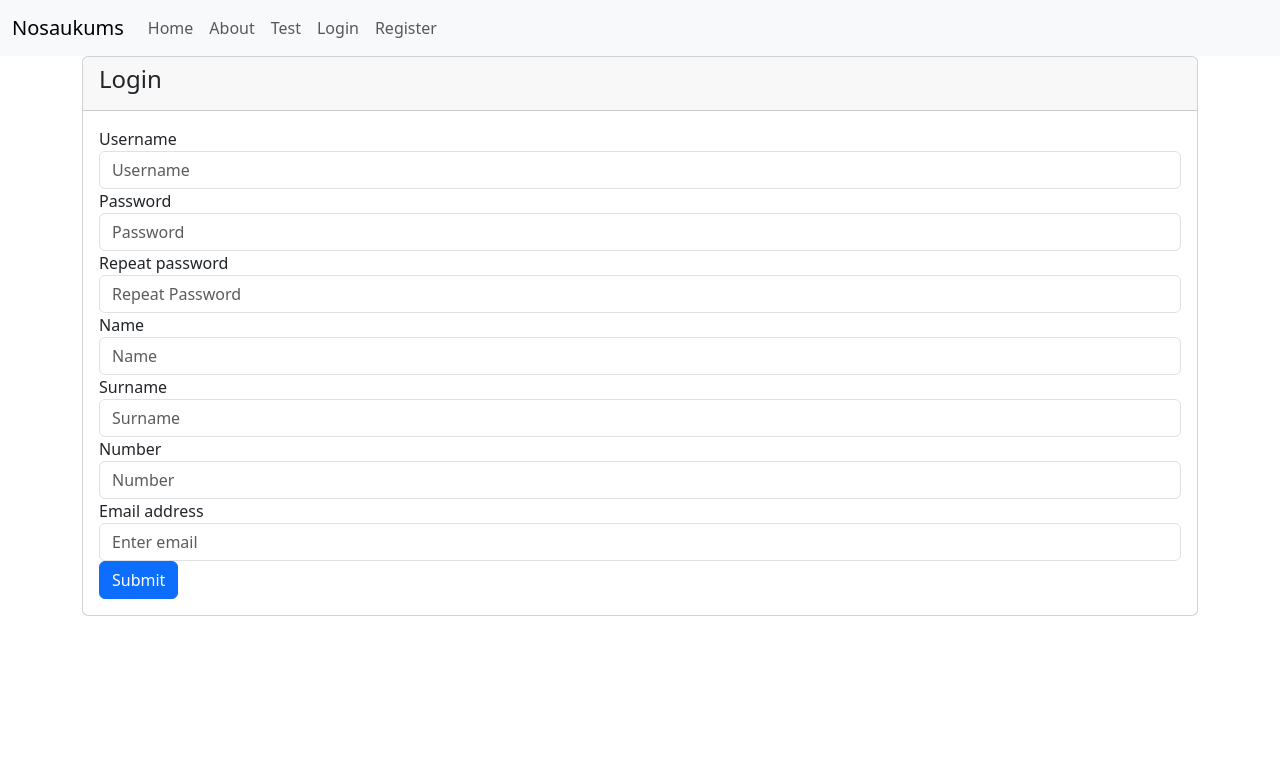
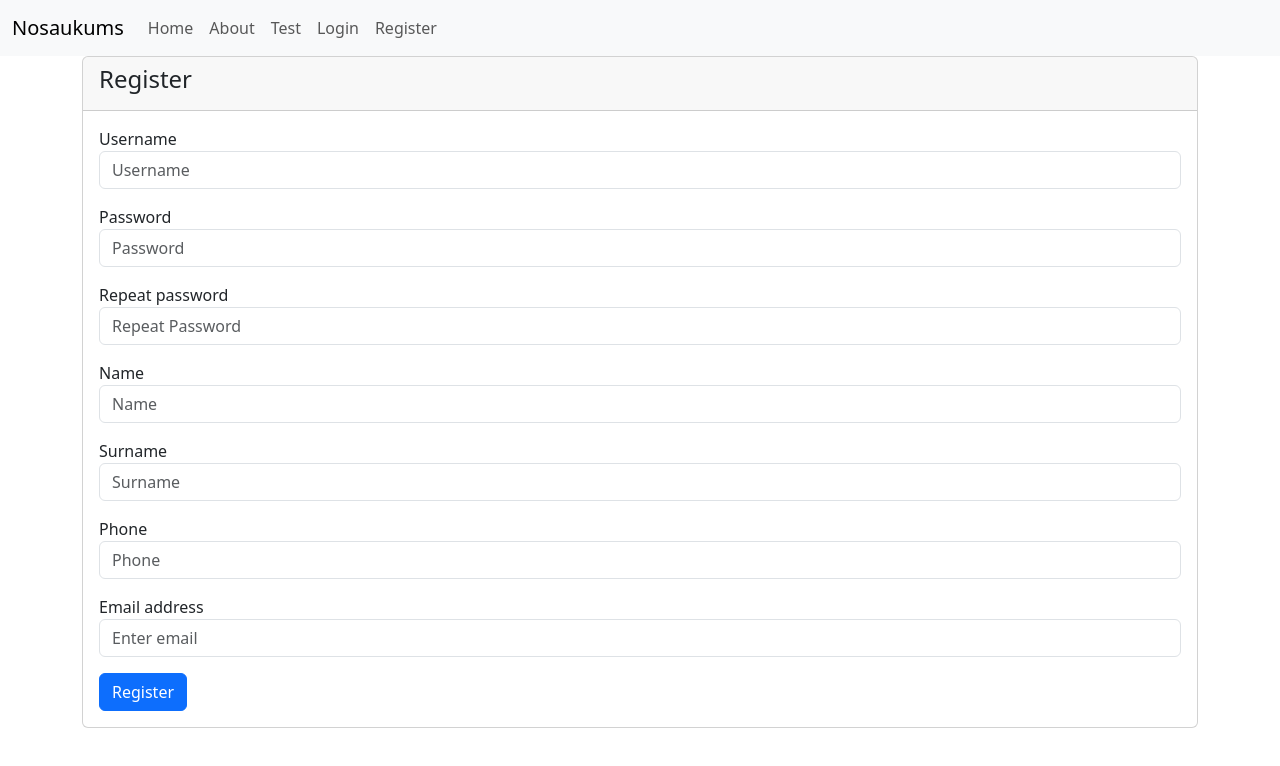
Before and after one commit to KristapsEsmits/Web-store-2.0, a Vue app in the folder Frontend/: page /register in a window 1280 px wide. Shown: the top 766 px of the page. Built offline with nearby package versions, Linux system fonts and the light colour scheme.

Commit message:
register fully done?

```diff
--- a/Frontend/src/views/Auth/Register.vue
+++ b/Frontend/src/views/Auth/Register.vue
@@ -2,41 +2,109 @@
     <div class="container">
         <div class="card">
             <div class="card-header">
-                <h4>Login</h4>
+                <h4>Register</h4>
              </div>
              <div class="card-body">
+                <ul class="alert alert-danger" v-if="Object.keys(errorList).length > 0">
+                    <li class="mb-0 ms-3" v-for="(error, index) in errorList" :key="index">
+                    {{ error[0] }}
+                    </li>
+                </ul>
                 <form>
-                    <div class="form-group">
-                        <label for="exampleInputEmail1">Username</label>
-                        <input type="text" class="form-control" aria-describedby="emailHelp" placeholder="Username">
+                    <div class="mb-3">
+                        <label for="Username">Username</label>
+                        <input type="text" v-model="model.register.username" class="form-control"  placeholder="Username">
                     </div>
-                    <div class="form-group">
-                        <label for="exampleInputPassword1">Password</label>
-                        <input type="password" class="form-control" placeholder="Password">
+                    <div class="mb-3">
+                        <label for="Password">Password</label>
+                        <input type="password" v-model="model.register.password" class="form-control" placeholder="Password">
                     </div>
-                    <div class="form-group">
-                        <label for="exampleInputPassword1">Repeat password</label>
-                        <input type="password" class="form-control" placeholder="Repeat Password">
+                    <div class="mb-3">
+                        <label for="Repeat_password">Repeat password</label>
+                        <input type="password" v-model="model.register.password_repeat" class="form-control" placeholder="Repeat Password">
                     </div>
-                    <div class="form-group">
-                        <label for="exampleInputEmail1">Name</label>
-                        <input type="text" class="form-control" placeholder="Name">
+                    <div class="mb-3">
+                        <label for="Name">Name</label>
+                        <input type="text" v-model="model.register.name" class="form-control" placeholder="Name">
                     </div>
-                    <div class="form-group">
-                        <label for="exampleInputEmail1">Surname</label>
-                        <input type="text" class="form-control" placeholder="Surname">
+                    <div class="mb-3">
+                        <label for="Surname">Surname</label>
+                        <input type="text" v-model="model.register.surname" class="form-control" placeholder="Surname">
                     </div>
-                    <div class="form-group">
-                        <label for="exampleInputEmail1">Number</label>
-                        <input type="number" class="form-control" placeholder="Number">
+                    <div class="mb-3">
+                        <label for="Phone">Phone</label>
+                        <input type="phone" v-model="model.register.phone" class="form-control" placeholder="Phone">
                     </div>
-                    <div class="form-group">
-                        <label for="exampleInputEmail1">Email address</label>
-                        <input type="email" class="form-control" placeholder="Enter email">
+                    <div class="mb-3">
+                        <label for="Email">Email address</label>
+                        <input type="email" v-model="model.register.email" class="form-control" placeholder="Enter email">
                     </div>
-                    <button type="submit" class="btn btn-primary">Submit</button>
+                        <button type="button" @click="saveRegister" class="btn btn-primary">Register</button>
                     </form>
              </div>
         </div>
     </div>
 </template>
+
+<script>
+import axios from 'axios';
+
+export default {
+    name: 'Register',
+    data() {
+        return {
+        errorList: {},
+        model: {
+            register: {
+            username: '',
+            password_repeat: '',
+            password: '',
+            name: '',
+            surname: '',
+            phone: '',
+            email: '',
+            },
+        },
+        };
+    },
+
+    methods: {
+        saveRegister() {
+        //Hashing password before sending to backend
+        const hashedPassword = this.model.register.password;
+        axios.post('http://127.0.0.1:8000/api/register', {
+            ...this.model.register,
+            password: hashedPassword,
+        })
+            .then((res) => {
+                console.log(res.data);
+                alert(res.data.message);
+
+                this.model.register.username = '';
+                this.model.register.password = '';
+                this.model.register.password_repeat = '';
+                this.model.register.name = '';
+                this.model.register.surname = '';
+                this.model.register.phone = '';
+                this.model.register.email = '';
+
+                this.errorList = {};
+            })
+
+            .catch((error) => {
+                if (error.response) {
+                    // Handle response error (e.g., HTTP status 422)
+                    console.log(error.response.data);
+                    this.errorList = error.response.data.errors;
+                } else if (error.request) {
+                    // Handle network error (e.g., server not reachable)
+                    console.log(error.request);
+                } else {
+                    // Handle other errors
+                    console.log('Error', error.message);
+                }
+            });
+        },
+    },
+};
+</script>
```
Also changed, not shown: Frontend/src/views/Test/Create.vue (+1 -0 lines).
